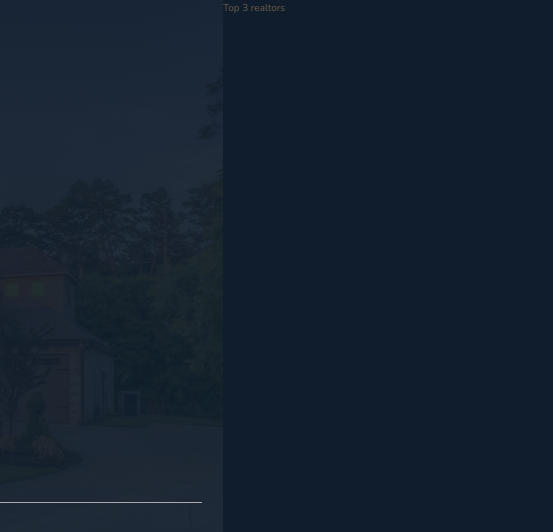
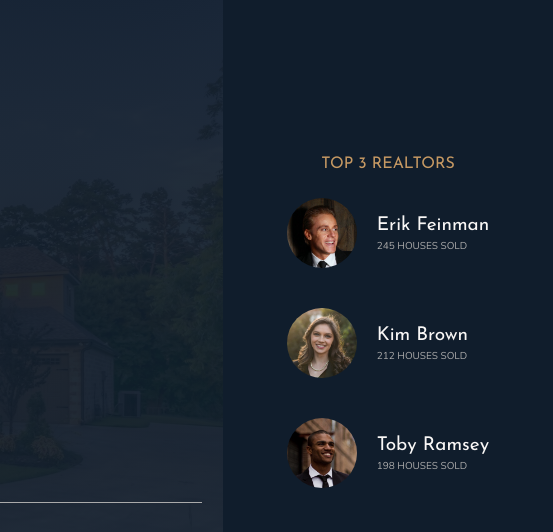
Before and after one commit to kerbasi/JonasAdvCSS, a website: page Nexter/index.html in a window 1280 px wide. Shown: the top 532 px of the page, 727-1280 px from the left. Drawn offline with nearby package versions, Linux system fonts and the light colour scheme.

Commit message:
Finish header

```diff
--- a/Nexter/index.html
+++ b/Nexter/index.html
@@ -31,7 +31,32 @@
     </header>
 
     <div class="realtors">
-        Top 3 realtors
+        <h3 class="heading-3">Top 3 realtors</h3>
+        <div class="realtors__list">
+            <img src="./img/realtor-1.jpeg" alt="Realtor 1" class="realtors__img">
+            <div class="realtors__details">
+                <h4 class="heading-4 heading-4_color_light">
+                    Erik Feinman
+                </h4>
+                <p class="realtors__sold">245 houses sold</p>
+            </div>
+            <img src="./img/realtor-2.jpeg" alt="Realtor 2" class="realtors__img">
+
+            <div class="realtors__details">
+                <h4 class="heading-4 heading-4_color_light">
+                    Kim Brown
+                </h4>
+                <p class="realtors__sold">212 houses sold</p>
+            </div>
+            <img src="./img/realtor-3.jpeg" alt="Realtor 3" class="realtors__img">
+
+            <div class="realtors__details">
+                <h4 class="heading-4 heading-4_color_light">
+                    Toby Ramsey
+                </h4>
+                <p class="realtors__sold">198 houses sold</p>
+            </div>
+        </div>
     </div>
 
     <section class="features">
--- a/Nexter/sass/_realtors.scss
+++ b/Nexter/sass/_realtors.scss
@@ -1,4 +1,31 @@
 .realtors {
   background-color: $color-secondary;
   grid-column: col-start 7 / -1;
+
+  display: grid;
+  align-content: center;
+  justify-content: center;
+  justify-items: center;
+  row-gap: 2rem;
+
+  &__list {
+
+    display: grid;
+    grid-template-columns: min-content max-content;
+    column-gap: 2rem;
+    row-gap: 5vh;
+    align-items: center;
+  }
+
+  &__img {
+    width: 7rem;
+    object-fit: cover;
+    border-radius: 50%;
+  }
+
+  &__sold {
+    text-transform: uppercase;
+    color: $color-grey-light-2;
+    margin-top: -3px;
+  }
 }
```
Also changed, not shown: Nexter/css/style.css.
